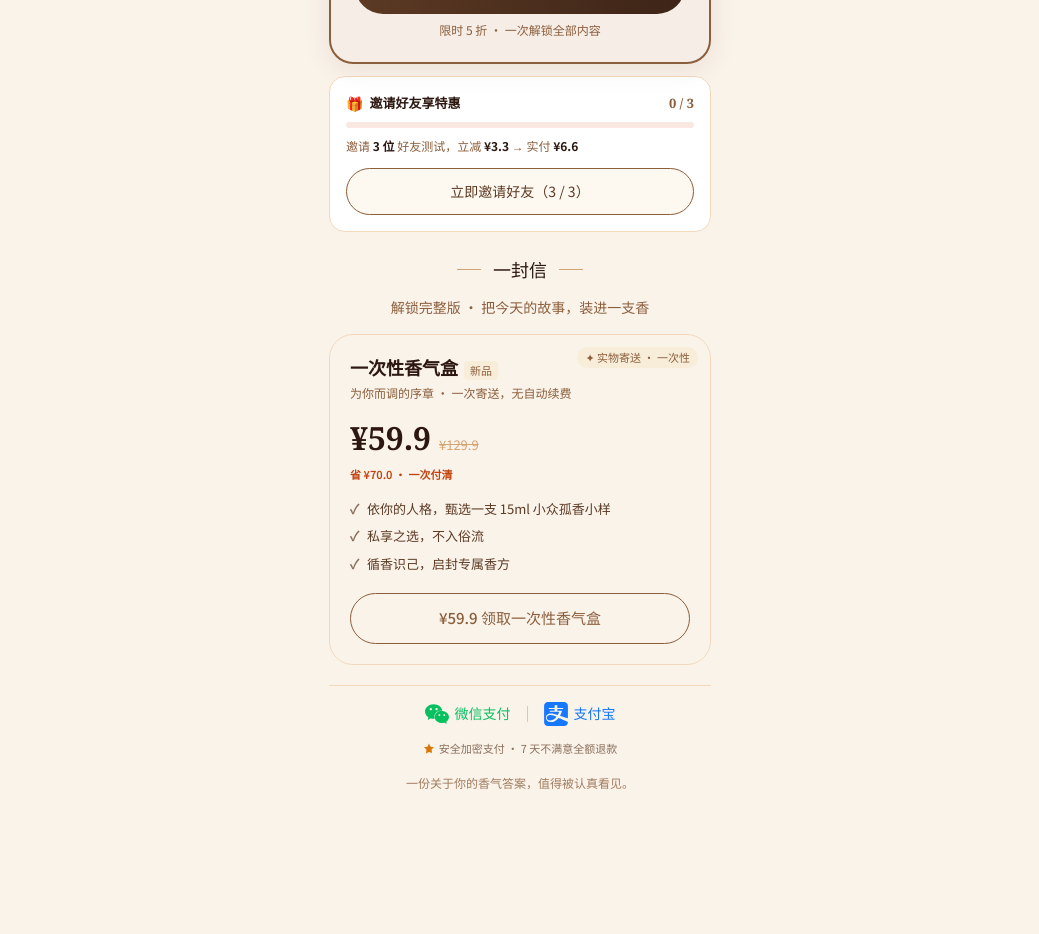
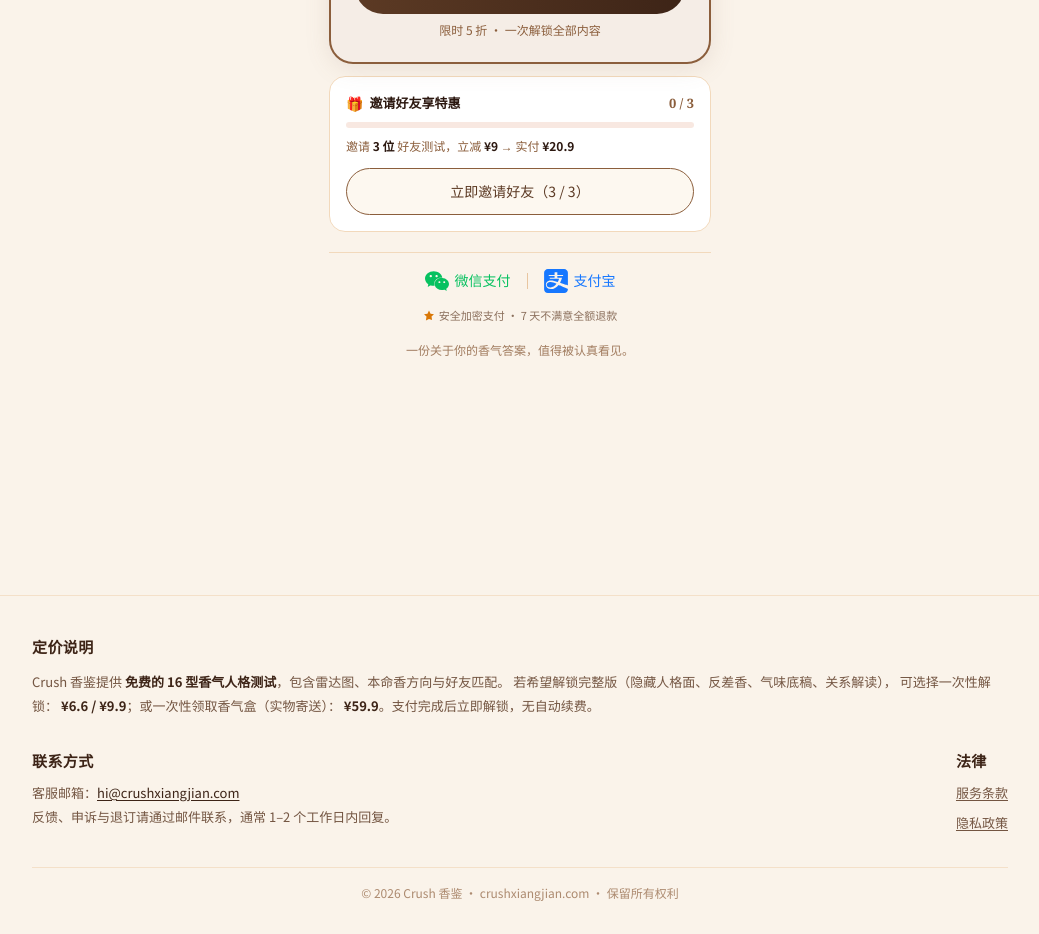
Before and after one commit to Ici17/Crush-Xiangjian, a Next.js app: page /result in a window 1280 px wide. Shown: the part 3040-3974 px from the top of the page, without its empty margins (120-1159 px from the left). Built offline with nearby package versions, Linux system fonts and the light colour scheme.

Commit message:
feat: 价格改 29.9/20.9 + 全站清除一次性香气盒入口

```diff
--- a/app/result/page.tsx
+++ b/app/result/page.tsx
@@ -381,7 +381,6 @@ function ResultInner() {
   const discounted = inviteStatus.canDiscount;
   const currentKey: PriceKey = discounted ? 'unlockDiscounted' : 'unlockFull';
   const cfg = PRICE_CONFIG[currentKey];
-  const subscriptionCfg = PRICE_CONFIG.subscriptionBox;
 
   const currentPrice = (cfg.amount / 100).toFixed(1);
   const originalPrice = (cfg.originalAmount / 100).toFixed(1);
@@ -839,7 +838,7 @@ function ResultInner() {
           <div
             className="relative bg-cream-dark border-2 border-amber-700 rounded-3xl p-6 mb-3 overflow-hidden shadow-brand"
             role="group"
-            aria-label={discounted ? '完整版 ¥6.6 已抵扣价' : '完整版 ¥9.9 限时 5 折'}
+            aria-label={discounted ? '完整版 ¥20.9 已抵扣价' : '完整版 ¥29.9 限时 5 折'}
           >
             {/* 右上角徽章 */}
             <div className="absolute right-4 top-4 bg-amber-700 text-amber-50 rounded-lg px-2 py-1" style={{ fontSize: '11px' }}>
@@ -848,7 +847,7 @@ function ResultInner() {
 
             {discounted && (
               <div className="absolute left-5 top-4 bg-amber-700 text-amber-50 rounded-lg px-2 py-1" style={{ fontSize: '11px' }}>
-                ✓ 好友已完成 · 已抵扣 ¥3.3
+                ✓ 好友已完成 · 已抵扣 ¥9
               </div>
             )}
 
@@ -941,16 +940,16 @@ function ResultInner() {
               </div>
               <p className="text-amber-700 text-left mb-3" style={{ fontSize: '12px', lineHeight: 1.6 }}>
                 {inviteStatus.totalCompleted === 0 ? (
-                  <>邀请 <strong className="text-amber-950">3 位</strong> 好友测试，立减 <strong className="text-amber-950">¥3.3</strong> → 实付 <strong className="text-amber-950">¥6.6</strong></>
+                  <>邀请 <strong className="text-amber-950">3 位</strong> 好友测试，立减 <strong className="text-amber-950">{'¥9'}</strong> → 实付 <strong className="text-amber-950">{'¥20.9'}</strong></>
                 ) : (
-                  <>已邀请 <strong className="text-amber-950">{inviteStatus.totalCompleted}</strong> 位，再邀请 <strong className="text-amber-950">{3 - inviteStatus.totalCompleted}</strong> 位 → 解锁 <strong className="text-amber-950">¥6.6</strong></>
+                  <>已邀请 <strong className="text-amber-950">{inviteStatus.totalCompleted}</strong> 位，再邀请 <strong className="text-amber-950">{3 - inviteStatus.totalCompleted}</strong> 位 → 解锁 <strong className="text-amber-950">{'¥20.9'}</strong></>
                 )}
               </p>
               <button
                 onClick={handleCopyInvite}
                 className="w-full bg-amber-50 border border-amber-700 text-amber-800 rounded-full active:scale-[0.98] transition-transform"
                 style={{ fontSize: '14px', padding: '12px 0' }}
-                aria-label="复制邀请链接，邀请 3 位好友测试后抵扣 3.3 元"
+                aria-label="复制邀请链接，邀请 3 位好友测试后抵扣 9 元"
               >
                 {copiedInvite
                   ? '已复制邀请链接 ✓'
@@ -960,88 +959,6 @@ function ResultInner() {
               </button>
             </div>
           )}
-
-          {/* ── 一次性香气盒（与解锁版同款样式） ── */}
-          <div className="flex items-center justify-center gap-3 mt-6 mb-3">
-            <span className="h-px w-6 bg-amber-400" />
-            <h2 className="font-serif text-lg font-medium text-amber-950">一封信</h2>
-            <span className="h-px w-6 bg-amber-400" />
-          </div>
-          <p className="text-center text-amber-700 mb-4" style={{ fontSize: '14px', lineHeight: 1.6 }}>
-            解锁完整版 · 把今天的故事，装进一支香
-          </p>
-
-          <article
-            className="relative rounded-3xl p-5 border border-amber-200"
-            style={{ background: '#FAF3EA' }}
-            role="group"
-            aria-label="一次性香气盒 ¥59.9 实物寄送一次"
-          >
-            <div
-              className="absolute right-3 top-3 rounded-lg px-2 py-0.5"
-              style={{ background: '#F8EDD8', color: '#8B5E3C', fontSize: '11px' }}
-            >
-              ✦ 实物寄送 · 一次性
-            </div>
-            <h3
-              className="font-serif font-bold text-amber-950 mb-0.5"
-              style={{ fontSize: '18px' }}
-            >
-              一次性香气盒
-              <span
-                className="ml-1.5 rounded px-1.5 py-0.5"
-                style={{ background: '#F8EDD8', color: '#8B5E3C', fontSize: '11px', fontWeight: 500 }}
-              >
-                新品
-              </span>
-            </h3>
-            <p className="text-amber-700 mb-3" style={{ fontSize: '12px' }}>
-              为你而调的序章 · 一次寄送，无自动续费
-            </p>
-            <div className="flex items-baseline gap-2 mb-1 text-left">
-              <span
-                className="font-serif font-bold text-amber-950"
-                style={{ fontSize: '32px' }}
-              >
-                ¥{(subscriptionCfg.amount / 100).toFixed(1)}
-              </span>
-              <span className="text-amber-400 line-through" style={{ fontSize: '13px' }}>
-                ¥{(subscriptionCfg.originalAmount / 100).toFixed(1)}
-              </span>
-            </div>
-            <span className="block text-left mb-3" style={{ fontSize: '11px', fontWeight: 600, color: '#C2410C' }}>
-              省 ¥{((subscriptionCfg.originalAmount - subscriptionCfg.amount) / 100).toFixed(1)} · 一次付清
-            </span>
-
-            <ul className="text-left mb-4" role="list">
-              {['依你的人格，甄选一支 15ml 小众孤香小样', '私享之选，不入俗流', '循香识己，启封专属香方'].map((item) => (
-                <li
-                  key={item}
-                  className="flex items-center gap-2 text-amber-800 py-1"
-                  style={{ fontSize: '13px' }}
-                >
-                  <span className="text-amber-600 font-bold" aria-hidden>✓</span>
-                  {item}
-                </li>
-              ))}
-            </ul>
-
-            <button
-              onClick={() => alert('一次性香气盒即将开放，敬请期待')}
-              className="w-full rounded-full transition-transform active:scale-[0.98]"
-              style={{
-                fontSize: '15px',
-                padding: '13px 0',
-                background: 'transparent',
-                border: '1.5px solid #8B5E3C',
-                color: '#8B5E3C',
-                fontWeight: 500,
-              }}
-              aria-label="¥59.9 领取一次性香气盒"
-            >
-              ¥{(subscriptionCfg.amount / 100).toFixed(1)} 领取一次性香气盒
-            </button>
-          </article>
 
           {/* ── 支付信任标识（与解锁版同款：simple-icons 饱满图标 + 品牌色文字） ── */}
           <div className="mt-5 pt-4 border-t border-amber-200 flex items-center justify-center mb-2.5">
```
